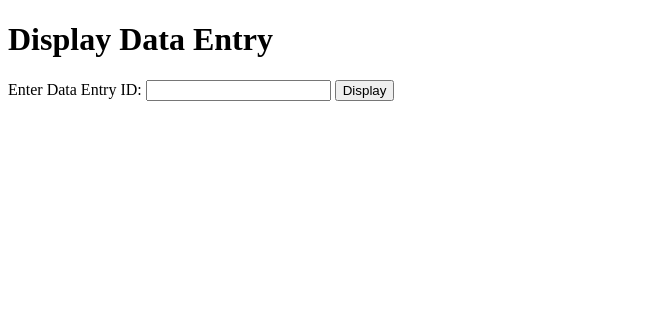
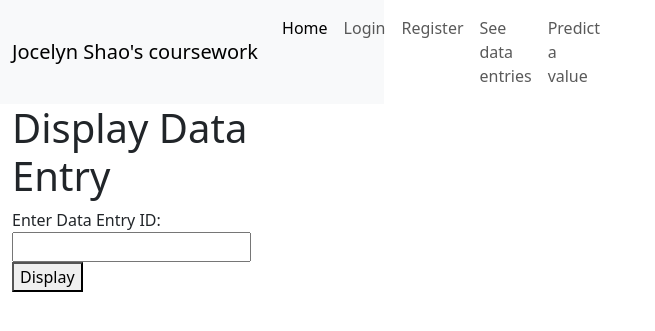
Before and after one commit to JocelynS371/comp0034-cw2-i-JocelynS371, a Flask app: page /data-entry in a window 1280 px wide. Shown: the top 331 px of the page, without its empty margins (0-655 px from the left). Run offline with Flask 3, Linux system fonts and the light colour scheme; some libraries are stand-ins or nearby versions.

Commit message:
all page in navbar

```diff
--- a/flask_app/templates/data-entry.html
+++ b/flask_app/templates/data-entry.html
@@ -1,3 +1,6 @@
+{% extends 'layout.html' %}
+{% set title = 'Login' %}
+{% block content %}
 <!DOCTYPE html>
 <html>
   <head>
@@ -20,3 +23,4 @@
     {% endif %}
   </body>
 </html>
+{% endblock %}
--- a/flask_app/templates/layout.html
+++ b/flask_app/templates/layout.html
@@ -22,6 +22,8 @@
 
     {% include 'navbar.html' %}
     <div class="container-fluid">
+        <div class="row">
+            <div class="col-3">
         {% block content %}{% endblock %}
     </div>
     <script src="{{ url_for('static', filename='js/bootstrap.bundle.js') }}"></script>
--- a/flask_app/templates/login.html
+++ b/flask_app/templates/login.html
@@ -1,5 +1,5 @@
 {% extends 'layout.html' %}
-{% set title = 'Iris Home' %}
+{% set title = 'Login' %}
 {% block content %}
 <div class="container">
     <div class="row">
--- a/flask_app/templates/navbar.html
+++ b/flask_app/templates/navbar.html
@@ -1,5 +1,4 @@
-<!-- from https://getbootstrap.com/docs/5.2/components/navbar/ -->
-<nav class="navbar navbar-expand-lg bg-light">
+<nav class="navbar navbar-expand-lg bg-light" style="width: 30%;">
     <div class="container-fluid">
         <a class="navbar-brand" href="#">Jocelyn Shao's coursework</a>
         <button class="navbar-toggler" type="button" data-bs-toggle="collapse" data-bs-target="#navbarSupportedContent"
@@ -7,15 +6,13 @@
             <span class="navbar-toggler-icon"></span>
         </button>
         <div class="collapse navbar-collapse" id="navbarSupportedContent">
-            <ul class="navbar-nav me-auto mb-2 mb-lg-0">
-                <li class="nav-item">
-                    <a class="nav-link active" aria-current="page" href="#">Home</a>
-                </li>
-            </ul>
-            <form class="d-flex" role="search">
-                <input class="form-control me-2" type="search" placeholder="Search" aria-label="Search">
-                <button class="btn btn-outline-success" type="submit">Search</button>
-            </form>
+            <div class="navbar-nav me-auto mb-2 mb-lg-0">
+                <a class="nav-link active" aria-current="page" href="{{ url_for('index') }}">Home</a>
+                <a class="nav-link" href="{{ url_for('login') }}">Login</a>
+                <a class="nav-link" href="{{ url_for('register') }}">Register</a>
+                <a class="nav-link" href="{{ url_for('data_entry') }}">See data entries</a>
+                <a class="nav-link" href="{{ url_for('predict') }}">Predict a value</a>
+            </div>
         </div>
     </div>
 </nav>
--- a/flask_app/templates/predict.html
+++ b/flask_app/templates/predict.html
@@ -1,4 +1,7 @@
 
+{% extends 'layout.html' %}
+{% set title = 'Predict' %}
+{% block content %}
 <body>
 	<h1>Regression Model Prediction</h1>
 	<form method="post" action="{{ url_for('predict') }}">
@@ -15,3 +18,4 @@
 	</form>
 </body>
 </html>
+{% endblock %}
--- a/flask_app/templates/register.html
+++ b/flask_app/templates/register.html
@@ -1,7 +1,7 @@
 {% extends 'layout.html' %}
 {% set title = 'Register' %}
 {% block content %}
-
+<h3>Register</h3>
 <form method="POST" class="form">
     {{ form.csrf_token }}
     <div class="form-group">
```
